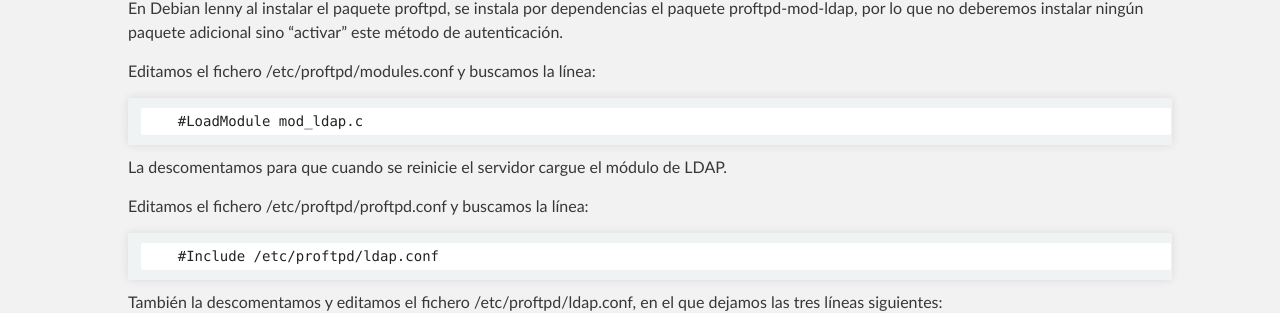
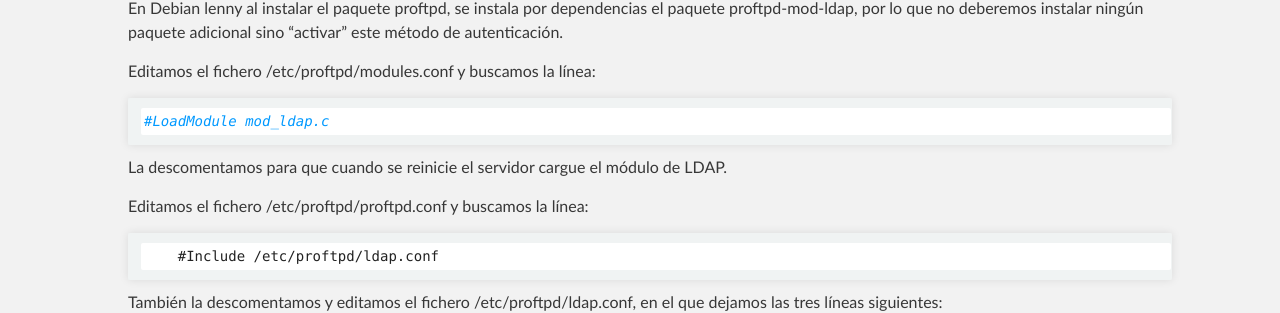
Before and after one commit to josedom24/servicios-gs, a Jekyll site: the page built from index.md, in a window 1280 px wide. Shown: the part 373-686 px from the top of the page. Built offline with Jekyll 4.4.1, drawn with Linux system fonts in a browser that asks for light colours.

Commit message:
Cambio de layout

```diff
--- a/index.md
+++ b/index.md
@@ -11,7 +11,9 @@
 
 Editamos el fichero /etc/proftpd/modules.conf y buscamos la línea:
 
-        #LoadModule mod_ldap.c
+~~~ bash
+#LoadModule mod_ldap.c
+~~~
 
 La descomentamos para que cuando se reinicie el servidor cargue el módulo de LDAP.
 
```
